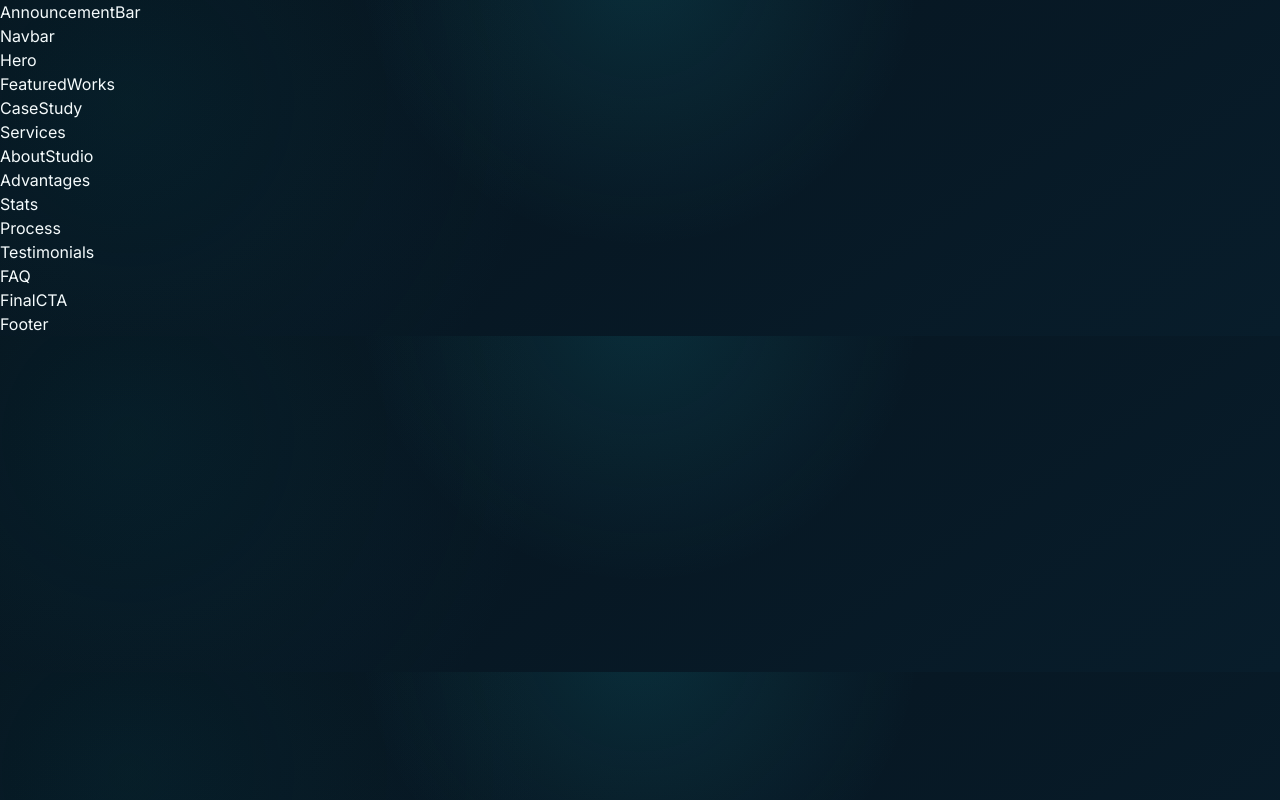
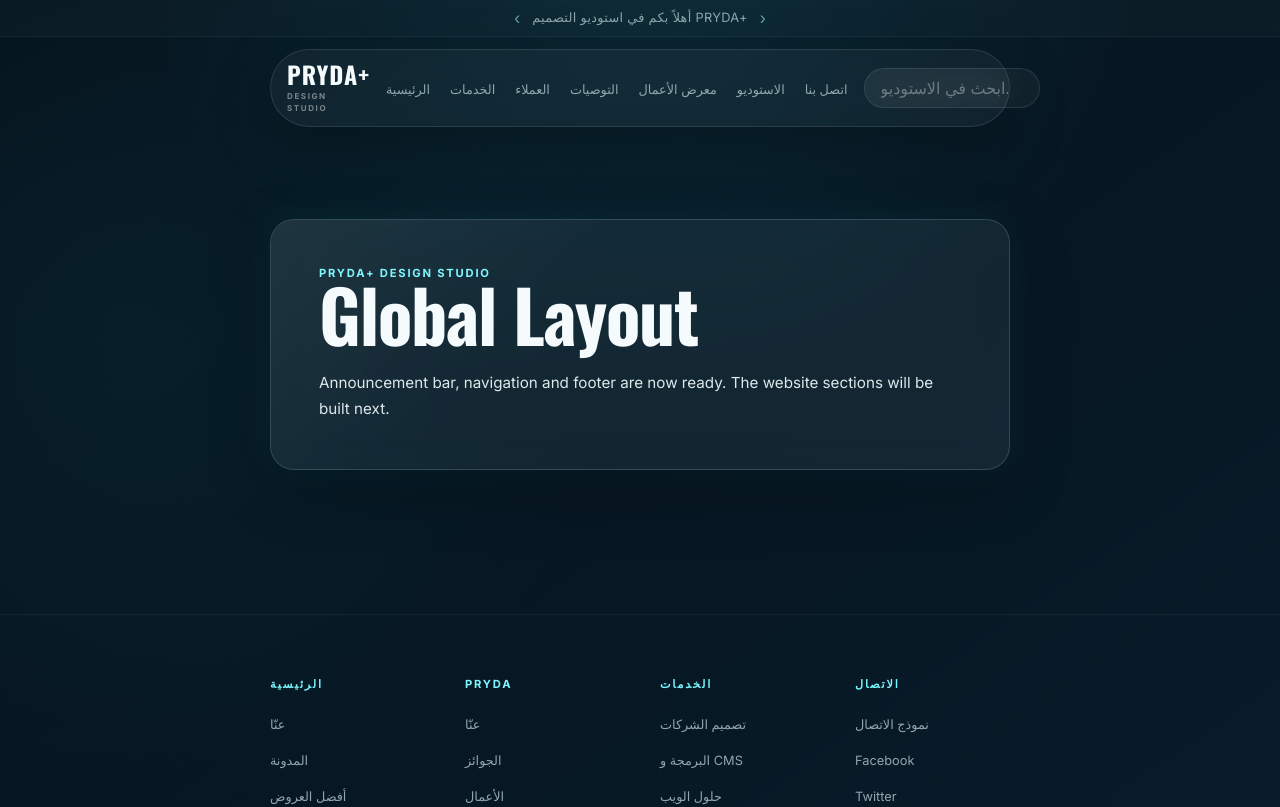
Before and after one commit to hashimwisamsami-arch/pryda, a React (Vite) app: page / in a window 1280 px wide. Shown: the top 807 px of the page. Built offline with nearby package versions, Linux system fonts and the light colour scheme.

Commit message:
feat: implement global layout with header, footer, and navigation components

```diff
--- a/src/App.jsx
+++ b/src/App.jsx
@@ -1,18 +1,6 @@
 import AnnouncementBar from "./components/layout/AnnouncementBar";
 import Navbar from "./components/layout/Navbar";
 import Footer from "./components/layout/Footer";
-
-import Hero from "./components/home/Hero";
-import FeaturedWorks from "./components/home/FeaturedWorks";
-import CaseStudy from "./components/home/CaseStudy";
-import Services from "./components/home/Services";
-import AboutStudio from "./components/home/AboutStudio";
-import Advantages from "./components/home/Advantages";
-import Stats from "./components/home/Stats";
-import Process from "./components/home/Process";
-import Testimonials from "./components/home/Testimonials";
-import FAQ from "./components/home/FAQ";
-import FinalCTA from "./components/home/FinalCTA";
 
 function App() {
   return (
@@ -21,28 +9,19 @@ function App() {
 
       <Navbar />
 
-      <main>
-        <Hero />
+      <main id="home">
+        <div className="container-site py-20">
+          <div className="glass-panel p-8 sm:p-12">
+            <p className="text-label">PRYDA+ DESIGN STUDIO</p>
 
-        <FeaturedWorks />
+            <h1 className="text-display mt-4">Global Layout</h1>
 
-        <CaseStudy />
-
-        <Services />
-
-        <AboutStudio />
-
-        <Advantages />
-
-        <Stats />
-
-        <Process />
-
-        <Testimonials />
-
-        <FAQ />
-
-        <FinalCTA />
+            <p className="text-body mt-5 max-w-2xl">
+              Announcement bar, navigation and footer are now ready. The website
+              sections will be built next.
+            </p>
+          </div>
+        </div>
       </main>
 
       <Footer />
--- a/src/components/common/Logo.jsx
+++ b/src/components/common/Logo.jsx
@@ -1,5 +1,19 @@
-const Logo = () => {
-  return <div>Logo</div>;
-};
+function Logo() {
+  return (
+    <a
+      href="#home"
+      aria-label="PRYDA+ - الرئيسية"
+      className="group inline-flex flex-col"
+    >
+      <span className="text-logo transition-colors duration-300 group-hover:text-cyan-200">
+        PRYDA+
+      </span>
+
+      <span className="mt-1 text-[0.5rem] font-bold uppercase tracking-[0.2em] text-white/45">
+        Design Studio
+      </span>
+    </a>
+  );
+}
 
 export default Logo;
--- a/src/components/common/Search.jsx
+++ b/src/components/common/Search.jsx
@@ -1,5 +1,39 @@
-const Search = () => {
-  return <div>Search</div>;
-};
+function Search({ mobile = false }) {
+  return (
+    <div className={mobile ? "block" : "hidden md:block"}>
+      <label
+        htmlFor={mobile ? "mobile-search" : "studio-search"}
+        className="sr-only"
+      >
+        البحث في الاستوديو
+      </label>
+
+      <input
+        id={mobile ? "mobile-search" : "studio-search"}
+        type="search"
+        placeholder="ابحث في الاستوديو..."
+        className="
+          h-10
+          w-full
+          rounded-full
+          border
+          border-white/10
+          bg-white/4
+          px-4
+          text-xs
+          text-white
+          outline-none
+          backdrop-blur-md
+          transition-all
+          placeholder:text-white/35
+          focus:border-cyan-200/30
+          focus:bg-cyan-200/5
+          focus:shadow-[0_0_25px_rgba(36,215,232,0.08)]
+          md:w-44
+        "
+      />
+    </div>
+  );
+}
 
 export default Search;
--- a/src/components/layout/AnnouncementBar.jsx
+++ b/src/components/layout/AnnouncementBar.jsx
@@ -1,5 +1,23 @@
-const AnnouncementBar = () => {
-  return <div>AnnouncementBar</div>;
-};
+function AnnouncementBar() {
+  return (
+    <div className="border-b border-cyan-100/5 bg-cyan-100/2">
+      <div className="container-site">
+        <div className="flex min-h-9 items-center justify-center gap-3 text-center">
+          <span aria-hidden="true" className="text-cyan-200/60">
+            ‹
+          </span>
+
+          <p className="text-small tracking-wide">
+            أهلاً بكم في استوديو التصميم PRYDA+
+          </p>
+
+          <span aria-hidden="true" className="text-cyan-200/60">
+            ›
+          </span>
+        </div>
+      </div>
+    </div>
+  );
+}
 
 export default AnnouncementBar;
--- a/src/components/layout/Footer.jsx
+++ b/src/components/layout/Footer.jsx
@@ -1,5 +1,44 @@
-const Footer = () => {
-  return <div>Footer</div>;
-};
+import { footerColumns } from "../../constants/footer";
+import Logo from "../common/Logo";
+
+function Footer() {
+  return (
+    <footer className="mt-16 border-t border-white/5">
+      <div className="container-site py-12 sm:py-16">
+        <div className="grid grid-cols-1 gap-10 sm:grid-cols-2 lg:grid-cols-4">
+          {footerColumns.map((column) => (
+            <div key={column.title}>
+              <h2 className="text-label">{column.title}</h2>
+
+              <ul className="mt-5 space-y-3">
+                {column.links.map((link) => (
+                  <li key={link.label}>
+                    <a
+                      href={link.href}
+                      className="
+                        text-small
+                        transition-colors
+                        duration-300
+                        hover:text-cyan-200
+                      "
+                    >
+                      {link.label}
+                    </a>
+                  </li>
+                ))}
+              </ul>
+            </div>
+          ))}
+        </div>
+
+        <div className="mt-12 flex flex-col gap-5 border-t border-white/5 pt-6 sm:flex-row sm:items-end sm:justify-between">
+          <Logo />
+
+          <p className="text-small">© 2026 PRYDA. جميع الحقوق محفوظة.</p>
+        </div>
+      </div>
+    </footer>
+  );
+}
 
 export default Footer;
--- a/src/components/layout/Navbar.jsx
+++ b/src/components/layout/Navbar.jsx
@@ -1,5 +1,142 @@
-const Navbar = () => {
-  return <div>Navbar</div>;
-};
+import { useState } from "react";
+
+import Logo from "../common/Logo";
+import Search from "../common/Search";
+import IconButton from "../ui/IconButton";
+import { navigationLinks } from "../../constants/navigation";
+
+function Navbar() {
+  const [isMenuOpen, setIsMenuOpen] = useState(false);
+
+  const closeMenu = () => {
+    setIsMenuOpen(false);
+  };
+
+  return (
+    <header className="sticky top-0 z-50 px-4 py-3 sm:px-6">
+      <div
+        className="
+          container-site
+          relative
+          rounded-full
+          border
+          border-white/10
+          bg-white/4
+          px-4
+          py-3
+          shadow-glass
+          backdrop-blur-xl
+        "
+      >
+        <div className="flex items-center justify-between gap-4">
+          {/* Logo */}
+          <Logo />
+
+          {/* Desktop Navigation */}
+          <nav
+            aria-label="التنقل الرئيسي"
+            className="hidden flex-1 justify-center lg:flex"
+          >
+            <ul className="flex items-center gap-5">
+              {navigationLinks.map((link) => (
+                <li key={link.href}>
+                  <a
+                    href={link.href}
+                    className="
+                      text-small
+                      whitespace-nowrap
+                      transition-colors
+                      duration-300
+                      hover:text-cyan-200
+                    "
+                  >
+                    {link.label}
+                  </a>
+                </li>
+              ))}
+            </ul>
+          </nav>
+
+          {/* Desktop Search */}
+          <Search />
+
+          {/* Mobile Menu Button */}
+          <div className="lg:hidden">
+            <IconButton
+              label={isMenuOpen ? "إغلاق القائمة" : "فتح القائمة"}
+              onClick={() => setIsMenuOpen((prev) => !prev)}
+            >
+              <span
+                className={`text-lg transition-transform duration-300 ${
+                  isMenuOpen ? "rotate-45" : ""
+                }`}
+              >
+                +
+              </span>
+            </IconButton>
+          </div>
+        </div>
+
+        {/* Mobile Navigation Panel */}
+        <div
+          className={`
+            grid
+            transition-all
+            duration-300
+            lg:hidden
+            ${
+              isMenuOpen
+                ? "mt-4 grid-rows-[1fr] opacity-100"
+                : "grid-rows-[0fr] opacity-0"
+            }
+          `}
+        >
+          <div className="overflow-hidden">
+            <nav
+              aria-label="التنقل على الهاتف"
+              className="
+                rounded-2xl
+                border
+                border-white/10
+                bg-white/3
+                p-4
+                backdrop-blur-xl
+              "
+            >
+              <ul className="space-y-2">
+                {navigationLinks.map((link) => (
+                  <li key={link.href}>
+                    <a
+                      href={link.href}
+                      onClick={closeMenu}
+                      className="
+                        block
+                        rounded-xl
+                        px-4
+                        py-3
+                        text-sm
+                        text-white/70
+                        transition
+                        duration-300
+                        hover:bg-cyan-200/6
+                        hover:text-cyan-100
+                      "
+                    >
+                      {link.label}
+                    </a>
+                  </li>
+                ))}
+              </ul>
+
+              <div className="mt-4 lg:hidden">
+                <Search />
+              </div>
+            </nav>
+          </div>
+        </div>
+      </div>
+    </header>
+  );
+}
 
 export default Navbar;
--- a/src/constants/footer.js
+++ b/src/constants/footer.js
@@ -0,0 +1,101 @@
+export const footerColumns = [
+  {
+    title: "الرئيسية",
+    links: [
+      {
+        label: "عنّا",
+        href: "#about",
+      },
+      {
+        label: "المدونة",
+        href: "#blog",
+      },
+      {
+        label: "أفضل العروض",
+        href: "#offers",
+      },
+      {
+        label: "المستقلون",
+        href: "#freelancers",
+      },
+      {
+        label: "الموظفون",
+        href: "#employees",
+      },
+      {
+        label: "الوظائف",
+        href: "#jobs",
+      },
+    ],
+  },
+
+  {
+    title: "PRYDA",
+    links: [
+      {
+        label: "عنّا",
+        href: "#about",
+      },
+      {
+        label: "الجوائز",
+        href: "#awards",
+      },
+      {
+        label: "الأعمال",
+        href: "#portfolio",
+      },
+      {
+        label: "الموظفون",
+        href: "#employees",
+      },
+      {
+        label: "الوظائف",
+        href: "#jobs",
+      },
+    ],
+  },
+
+  {
+    title: "الخدمات",
+    links: [
+      {
+        label: "تصميم الشركات",
+        href: "#corporate-design",
+      },
+      {
+        label: "البرمجة و CMS",
+        href: "#cms",
+      },
+      {
+        label: "حلول الويب",
+        href: "#web-solutions",
+      },
+      {
+        label: "الشعار والمطبوعات",
+        href: "#logo-print",
+      },
+    ],
+  },
+
+  {
+    title: "الاتصال",
+    links: [
+      {
+        label: "نموذج الاتصال",
+        href: "#contact",
+      },
+      {
+        label: "Facebook",
+        href: "#",
+      },
+      {
+        label: "Twitter",
+        href: "#",
+      },
+      {
+        label: "Rendering",
+        href: "#",
+      },
+    ],
+  },
+];
--- a/src/constants/navigation.js
+++ b/src/constants/navigation.js
@@ -0,0 +1,30 @@
+export const navigationLinks = [
+  {
+    label: "الرئيسية",
+    href: "#home",
+  },
+  {
+    label: "الخدمات",
+    href: "#services",
+  },
+  {
+    label: "العملاء",
+    href: "#clients",
+  },
+  {
+    label: "التوصيات",
+    href: "#testimonials",
+  },
+  {
+    label: "معرض الأعمال",
+    href: "#portfolio",
+  },
+  {
+    label: "الاستوديو",
+    href: "#studio",
+  },
+  {
+    label: "اتصل بنا",
+    href: "#contact",
+  },
+];
```
